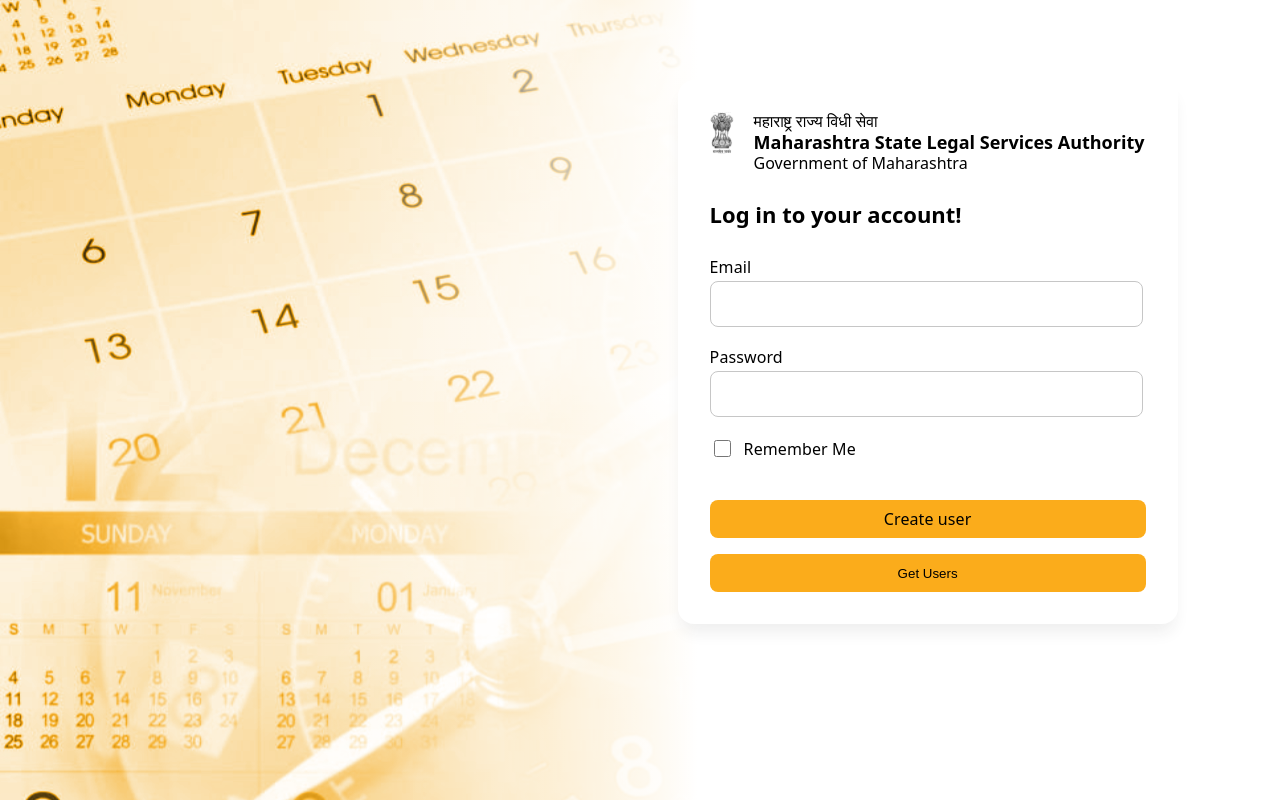
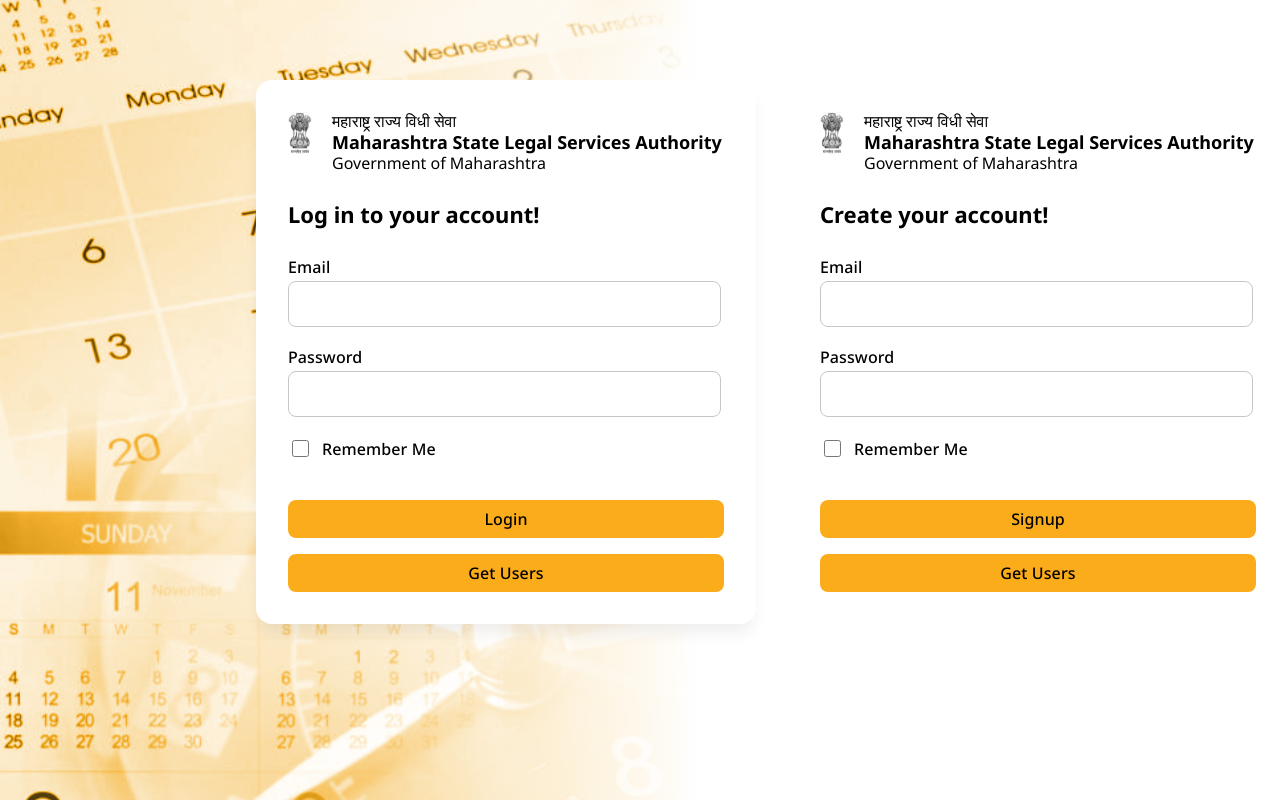
Before and after one commit to kunalpawar172000/LocadalatFrontend, a React (Create React App) app: page / in a window 1280 px wide. Built offline with nearby package versions, Linux system fonts and the light colour scheme.

Commit message:
Test changes

```diff
--- a/public/index.html
+++ b/public/index.html
@@ -1,14 +1,18 @@
 <!DOCTYPE html>
 <html lang="en">
+
 <head>
   <meta charset="utf-8" />
   <link rel="icon" href="%PUBLIC_URL%/favicon.ico" />
   <meta name="viewport" content="width=device-width, initial-scale=1" />
   <meta name="theme-color" content="#000000" />
-    <meta
-      name="description"
-      content="Web site created using create-react-app"
-    />
+  <meta name="description" content="Web site created using create-react-app" />
+  <meta charset="UTF-8">
+  <!-- <title>Login Form</title> -->
+  <link rel="preconnect" href="https://fonts.googleapis.com">
+  <link rel="preconnect" href="https://fonts.gstatic.com" crossorigin>
+  <link href="https://fonts.googleapis.com/css2?family=Noto+Sans:ital,wght@0,100..900;1,100..900&display=swap"
+    rel="stylesheet">
   <link rel="apple-touch-icon" href="%PUBLIC_URL%/logo192.png" />
   <!--
       manifest.json provides metadata used when your web app is installed on a
@@ -26,6 +30,7 @@
     -->
   <title>React App</title>
 </head>
+
 <body>
   <noscript>You need to enable JavaScript to run this app.</noscript>
   <div id="root"></div>
@@ -40,4 +45,5 @@
       To create a production bundle, use `npm run build` or `yarn build`.
     -->
 </body>
+
 </html>
--- a/src/App.jsx
+++ b/src/App.jsx
@@ -77,16 +77,47 @@
             </div>
           </div>
 
-          <button type="submit" style={{ marginTop: "40px",marginBottom: "16px"  }} className="btn-text" >
-            Create user
+          <button type="submit" style={{ marginTop: "40px", marginBottom: "16px" }} className="btn-text" >
+            Login
           </button>
 
-          <button className="btn" onClick={getUsers}>Get Users</button>
+          <button className="btn-text"  onClick={getUsers}>Get Users</button>
         </form>
+        <form id="loginForm" style={{ padding: "32px" }} onSubmit={login}>
+          <div className="form2">
+            <img src={neLogo} height="42px" width="24px" alt="Emblem" />
+            <div style={{ display: "flex", flexDirection: "column" }}>
+              <span style={{ fontWeight: 400, lineHeight: "18px" }}>महाराष्ट्र राज्य विधी सेवा</span>
+              <strong style={{ fontSize: "18px" }}>Maharashtra State Legal Services Authority</strong>
+              <span style={{ fontWeight: 400, lineHeight: "18px" }}>Government of Maharashtra</span>
+            </div>
+          </div>
 
+          <div className="formTitle">Create your account!</div>
 
+          <div style={{ display: "flex", flexDirection: "column", gap: "20px" }}>
+            <div style={{ display: "flex", flexDirection: "column", gap: "4px" }}>
+              <label htmlFor="email" className="formFieldLabel">Email</label>
+              <input type="email" id="email" name="email" required />
+            </div>
 
+            <div style={{ display: "flex", flexDirection: "column", gap: "4px" }}>
+              <label htmlFor="password" className="formFieldLabel">Password</label>
+              <input type="password" id="password" name="password" required />
+            </div>
 
+            <div style={{ display: "flex", alignItems: "center", gap: "10px" }}>
+              <input type="checkbox" name="RememberMe" id="RememberMe" className="checkBoxStyle2" />
+              <label htmlFor="RememberMe" className="formFieldLabel">Remember Me</label>
+            </div>
+          </div>
+
+          <button type="submit" style={{ marginTop: "40px", marginBottom: "16px" }} className="btn-text" >
+            Signup
+          </button>
+
+          <button className="btn-text"  onClick={getUsers}>Get Users</button>
+        </form>
       </div>
     </>
   );
--- a/src/index.css
+++ b/src/index.css
@@ -23,10 +23,11 @@
       width: 500px;
       height: auto;
       top: 15%;
-      right: 8%;
+      left: 20%;
       opacity: 1;
       border-radius: 16px;
-
+      display: flex;
+      flex-direction: row;
       gap: 32px;
       position: absolute;
       box-shadow: 0px 12px 16px -4px #21212114;
```
Lines whose indentation alone changed are shown as unchanged.
